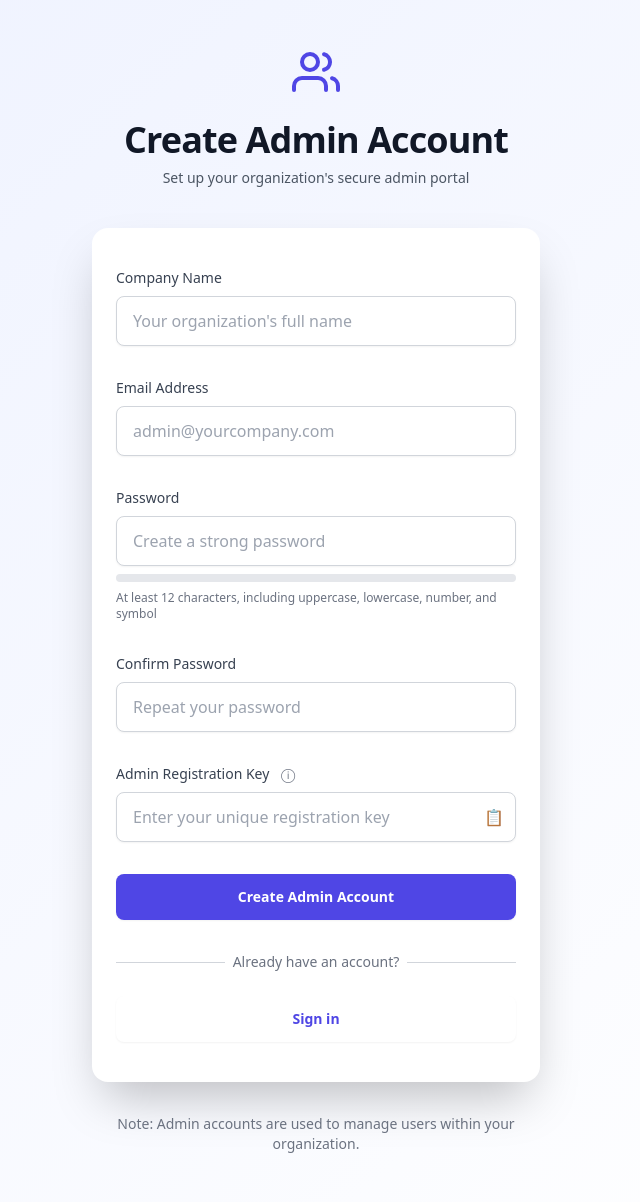
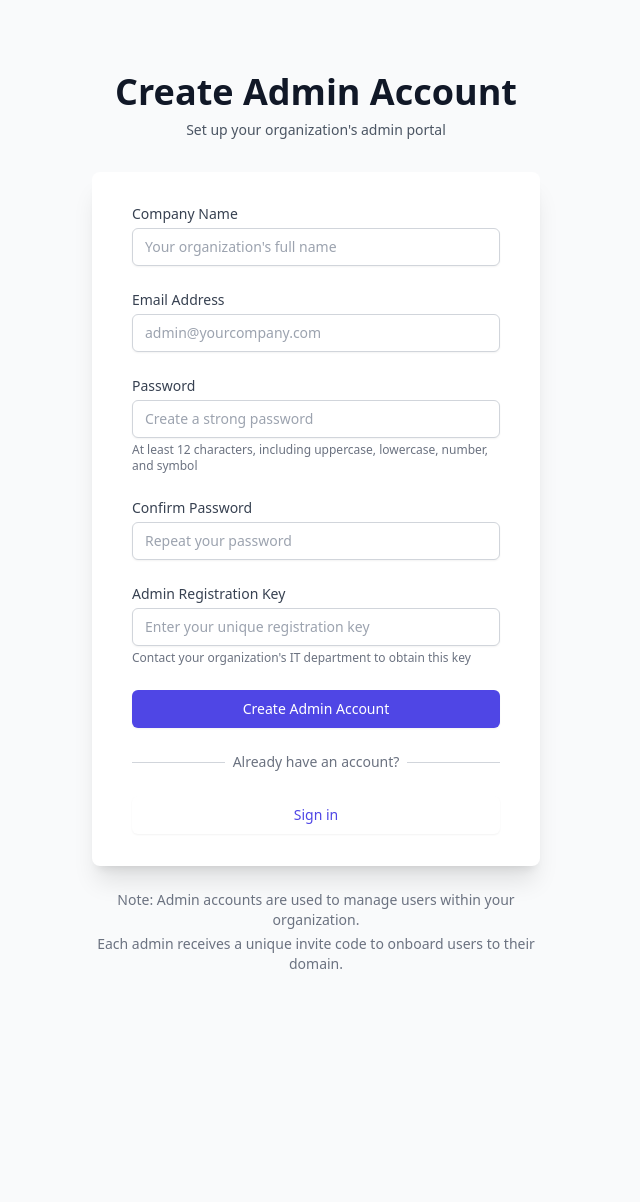
Before and after one commit to MrBlankCoding/Stocks101, a Flask app: page /admin/signup in a window 1280 px wide. Shown: the whole page, without its empty margins (324-964 px from the left). After the commit the page ends 969 px from the top, so only its background shows below. Run offline with Flask 3, Linux system fonts and the light colour scheme; parts of the project's set-up code (start-up, migrations or seed data) failed here and were passed over; some libraries are stand-ins or nearby versions.

Commit message:
Gotta fix 403 and adding to managed users

```diff
--- a/Dashboard/app.py
+++ b/Dashboard/app.py
@@ -363,7 +363,6 @@ def validate_stock_input(f):
     return decorated_function
 
 
-# Enhanced routes with better error handling and validation
 @app.route("/register", methods=["GET", "POST"])
 @handle_errors
 def register():
@@ -396,7 +395,7 @@ def register():
                 flash("Invalid admin invite code")
                 return redirect(url_for("register"))
 
-        # Create user with admin domain if applicable
+        # Create user data
         user_data = {
             "email": email,
             "password": generate_password_hash(password, method="pbkdf2:sha256"),
@@ -412,13 +411,15 @@ def register():
         # If registering through admin invite, set admin domain
         if admin_user:
             user_data["admin_domain"] = str(admin_user["_id"])
-            # Update admin's managed users
+
+        # Insert the new user into the database
+        new_user = mongo.users.insert_one(user_data)
+
+        if admin_user:
             mongo.users.update_one(
                 {"_id": admin_user["_id"]},
-                {"$push": {"managed_users": str(user_data["_id"])}}
+                {"$push": {"managed_users": str(new_user.inserted_id)}}
             )
-
-        mongo.users.insert_one(user_data)
 
         flash("Registration successful")
         return redirect(url_for("login"))
@@ -1107,6 +1108,11 @@ def trade_history():
 def not_found_error(error):
     return render_template("404.html"), 404
 
+@app.errorhandler(403)
+def forbidden_error(error):
+    return render_template("403.html"), 403
+
+
 
 @app.errorhandler(500)
 def internal_error(error):
--- a/Dashboard/templates/admin_signup.html
+++ b/Dashboard/templates/admin_signup.html
@@ -2,39 +2,31 @@
 {% block title %}Admin Signup{% endblock %}
 
 {% block content %}
-<div class="min-h-screen bg-gradient-to-br from-indigo-50 to-white flex flex-col justify-center py-12 sm:px-6 lg:px-8">
+<div class="min-h-screen bg-gray-50 flex flex-col justify-center py-12 sm:px-6 lg:px-8">
     <div class="sm:mx-auto sm:w-full sm:max-w-md">
-        <div class="flex justify-center mb-6">
-            <svg xmlns="http://www.w3.org/2000/svg" width="48" height="48" viewBox="0 0 24 24" fill="none" stroke="currentColor" stroke-width="2" stroke-linecap="round" stroke-linejoin="round" class="text-indigo-600">
-                <path d="M17 21v-2a4 4 0 0 0-4-4H5a4 4 0 0 0-4 4v2"></path>
-                <circle cx="9" cy="7" r="4"></circle>
-                <path d="M23 21v-2a4 4 0 0 0-3-3.87"></path>
-                <path d="M16 3.13a4 4 0 0 1 0 7.75"></path>
-            </svg>
-        </div>
-        <h2 class="text-center text-4xl font-bold text-gray-900 tracking-tight">
+        <h2 class="mt-6 text-center text-4xl font-extrabold text-gray-900">
             Create Admin Account
         </h2>
         <p class="mt-2 text-center text-sm text-gray-600">
-            Set up your organization's secure admin portal
+            Set up your organization's admin portal
         </p>
     </div>
 
-    <div class="mt-10 sm:mx-auto sm:w-full sm:max-w-md">
-        <div class="bg-white py-10 px-6 shadow-2xl sm:rounded-2xl">
-            <form method="POST" action="{{ url_for('admin_signup') }}" class="space-y-8" id="adminSignupForm">
+    <div class="mt-8 sm:mx-auto sm:w-full sm:max-w-md">
+        <div class="bg-white py-8 px-4 shadow-xl sm:rounded-lg sm:px-10">
+            <form method="POST" action="{{ url_for('admin_signup') }}" class="space-y-6">
                 <div>
                     <label for="company_name" class="block text-sm font-medium text-gray-700">
                         Company Name
                     </label>
-                    <div class="mt-2">
+                    <div class="mt-1">
                         <input
                             type="text"
                             id="company_name"
                             name="company_name"
                             required
                             placeholder="Your organization's full name"
-                            class="block w-full px-4 py-3 border border-gray-300 rounded-lg shadow-sm placeholder-gray-400 focus:ring-2 focus:ring-indigo-500 focus:border-indigo-500 transition-all duration-300"
+                            class="appearance-none block w-full px-3 py-2 border border-gray-300 rounded-md shadow-sm placeholder-gray-400 focus:outline-none focus:ring-indigo-500 focus:border-indigo-500 sm:text-sm"
                         >
                     </div>
                 </div>
@@ -43,7 +35,7 @@
                     <label for="email" class="block text-sm font-medium text-gray-700">
                         Email Address
                     </label>
-                    <div class="mt-2">
+                    <div class="mt-1">
                         <input
                             type="email"
                             id="email"
@@ -52,7 +44,7 @@
                             placeholder="admin@yourcompany.com"
                             pattern="[a-z0-9._%+-]+@[a-z0-9.-]+\.[a-z]{2,}$"
                             title="Please enter a valid email address"
-                            class="block w-full px-4 py-3 border border-gray-300 rounded-lg shadow-sm placeholder-gray-400 focus:ring-2 focus:ring-indigo-500 focus:border-indigo-500 transition-all duration-300"
+                            class="appearance-none block w-full px-3 py-2 border border-gray-300 rounded-md shadow-sm placeholder-gray-400 focus:outline-none focus:ring-indigo-500 focus:border-indigo-500 sm:text-sm"
                         >
                     </div>
                 </div>
@@ -61,7 +53,7 @@
                     <label for="password" class="block text-sm font-medium text-gray-700">
                         Password
                     </label>
-                    <div class="mt-2">
+                    <div class="mt-1">
                         <input
                             type="password"
                             id="password"
@@ -71,12 +63,9 @@
                             pattern="(?=.*\d)(?=.*[a-z])(?=.*[A-Z])(?=.*[!@#$%^&*]).{12,}"
                             title="Must be at least 12 characters long, contain uppercase and lowercase letters, a number, and a special character"
                             placeholder="Create a strong password"
-                            class="block w-full px-4 py-3 border border-gray-300 rounded-lg shadow-sm placeholder-gray-400 focus:ring-2 focus:ring-indigo-500 focus:border-indigo-500 transition-all duration-300"
+                            class="appearance-none block w-full px-3 py-2 border border-gray-300 rounded-md shadow-sm placeholder-gray-400 focus:outline-none focus:ring-indigo-500 focus:border-indigo-500 sm:text-sm"
                         >
-                        <div id="password-strength" class="mt-2 h-2 w-full bg-gray-200 rounded-full overflow-hidden">
-                            <div id="password-strength-meter" class="h-full w-0 transition-all duration-500"></div>
-                        </div>
-                        <p id="password-strength-text" class="mt-2 text-xs text-gray-500">
+                        <p class="mt-1 text-xs text-gray-500">
                             At least 12 characters, including uppercase, lowercase, number, and symbol
                         </p>
                     </div>
@@ -86,59 +75,48 @@
                     <label for="confirm_password" class="block text-sm font-medium text-gray-700">
                         Confirm Password
                     </label>
-                    <div class="mt-2">
+                    <div class="mt-1">
                         <input
                             type="password"
                             id="confirm_password"
                             name="confirm_password"
                             required
                             placeholder="Repeat your password"
-                            class="block w-full px-4 py-3 border border-gray-300 rounded-lg shadow-sm placeholder-gray-400 focus:ring-2 focus:ring-indigo-500 focus:border-indigo-500 transition-all duration-300"
+                            class="appearance-none block w-full px-3 py-2 border border-gray-300 rounded-md shadow-sm placeholder-gray-400 focus:outline-none focus:ring-indigo-500 focus:border-indigo-500 sm:text-sm"
                         >
                     </div>
                 </div>
 
                 <div>
-                    <label for="unique_admin_id" class="block text-sm font-medium text-gray-700">
+                    <label for="admin_registration_key" class="block text-sm font-medium text-gray-700">
                         Admin Registration Key
-                        <span
-                            class="ml-2 inline-block cursor-help text-gray-500 hover:text-indigo-600"
-                            title="A unique key provided by your organization's IT department to verify your admin status"
-                        >
-                            ⓘ
-                        </span>
                     </label>
-                    <div class="mt-2 relative">
+                    <div class="mt-1">
                         <input
                             type="text"
-                            id="unique_admin_id"
-                            name="unique_admin_id"
+                            id="admin_registration_key"
+                            name="admin_registration_key"
                             required
                             placeholder="Enter your unique registration key"
-                            class="block w-full px-4 py-3 border border-gray-300 rounded-lg shadow-sm placeholder-gray-400 focus:ring-2 focus:ring-indigo-500 focus:border-indigo-500 transition-all duration-300 pr-10"
+                            class="appearance-none block w-full px-3 py-2 border border-gray-300 rounded-md shadow-sm placeholder-gray-400 focus:outline-none focus:ring-indigo-500 focus:border-indigo-500 sm:text-sm"
                         >
-                        <button
-                            type="button"
-                            id="copy-registration-key"
-                            class="absolute inset-y-0 right-0 px-3 flex items-center text-gray-500 hover:text-indigo-600"
-                            title="Copy registration key"
-                        >
-                            📋
-                        </button>
+                        <p class="mt-1 text-xs text-gray-500">
+                            Contact your organization's IT department to obtain this key
+                        </p>
                     </div>
                 </div>
 
                 <div>
                     <button
                         type="submit"
-                        class="w-full flex justify-center py-3 px-4 border border-transparent rounded-lg shadow-sm text-sm font-semibold text-white bg-indigo-600 hover:bg-indigo-700 focus:outline-none focus:ring-2 focus:ring-offset-2 focus:ring-indigo-500 transition-all duration-300 ease-in-out transform hover:scale-101"
+                        class="w-full flex justify-center py-2 px-4 border border-transparent rounded-md shadow-sm text-sm font-medium text-white bg-indigo-600 hover:bg-indigo-700 focus:outline-none focus:ring-2 focus:ring-offset-2 focus:ring-indigo-500"
                     >
                         Create Admin Account
                     </button>
                 </div>
             </form>
 
-            <div class="mt-8">
+            <div class="mt-6">
                 <div class="relative">
                     <div class="absolute inset-0 flex items-center">
                         <div class="w-full border-t border-gray-300"></div>
@@ -153,7 +131,7 @@
                 <div class="mt-6">
                     <a
                         href="{{ url_for('login') }}"
-                        class="w-full flex justify-center py-3 px-4 border border-transparent rounded-lg shadow-sm text-sm font-semibold text-indigo-600 bg-white border-indigo-300 hover:bg-gray-50"
+                        class="w-full flex justify-center py-2 px-4 border border-transparent rounded-md shadow-sm text-sm font-medium text-indigo-600 bg-white hover:bg-gray-50"
                     >
                         Sign in
                     </a>
@@ -161,9 +139,12 @@
             </div>
         </div>
 
-        <div class="mt-8 text-center text-sm text-gray-500">
+        <div class="mt-6 text-center text-sm text-gray-500">
             <p>
                 Note: Admin accounts are used to manage users within your organization.
+            </p>
+            <p class="mt-1">
+                Each admin receives a unique invite code to onboard users to their domain.
             </p>
         </div>
     </div>
@@ -173,53 +154,13 @@
 document.addEventListener('DOMContentLoaded', function() {
     const password = document.getElementById('password');
     const confirmPassword = document.getElementById('confirm_password');
-    const passwordStrengthMeter = document.getElementById('password-strength-meter');
-    const passwordStrengthText = document.getElementById('password-strength-text');
-    const copyRegistrationKeyBtn = document.getElementById('copy-registration-key');
 
-    // Password strength indicator
-    password.addEventListener('input', function() {
-        const value = password.value;
-        let strength = 0;
-        let strengthText = '';
-
-        if (value.length >= 12) strength++;
-        if (/[a-z]/.test(value)) strength++;
-        if (/[A-Z]/.test(value)) strength++;
-        if (/\d/.test(value)) strength++;
-        if (/[!@#$%^&*]/.test(value)) strength++;
-
-        passwordStrengthMeter.style.width = `${strength * 20}%`;
-        passwordStrengthMeter.className = `h-full transition-all duration-500 ${
-            strength <= 2 ? 'bg-red-500' :
-            strength <= 3 ? 'bg-yellow-500' :
-            'bg-green-500'
-        }`;
-
-        switch(strength) {
-            case 0:
-            case 1:
-            case 2:
-                strengthText = 'Weak password';
-                break;
-            case 3:
-                strengthText = 'Medium strength';
-                break;
-            case 4:
-            case 5:
-                strengthText = 'Strong password';
-                break;
+    confirmPassword.addEventListener('input', function() {
+        if (password.value !== confirmPassword.value) {
+            confirmPassword.setCustomValidity('Passwords do not match');
+        } else {
+            confirmPassword.setCustomValidity('');
         }
-
-        passwordStrengthText.textContent = strengthText;
-    });
-
-    // Copy registration key
-    copyRegistrationKeyBtn.addEventListener('click', function() {
-        const registrationKeyInput = document.getElementById('unique_admin_id');
-        registrationKeyInput.select();
-        document.execCommand('copy');
-        alert('Registration key copied to clipboard');
     });
 });
 </script>
```
Also changed, not shown: Dashboard/templates/403.html (added, +22 -0 lines), Dashboard/templates/admin_dashboard.html (renamed from Dashboard/templates/manage_users.html).
